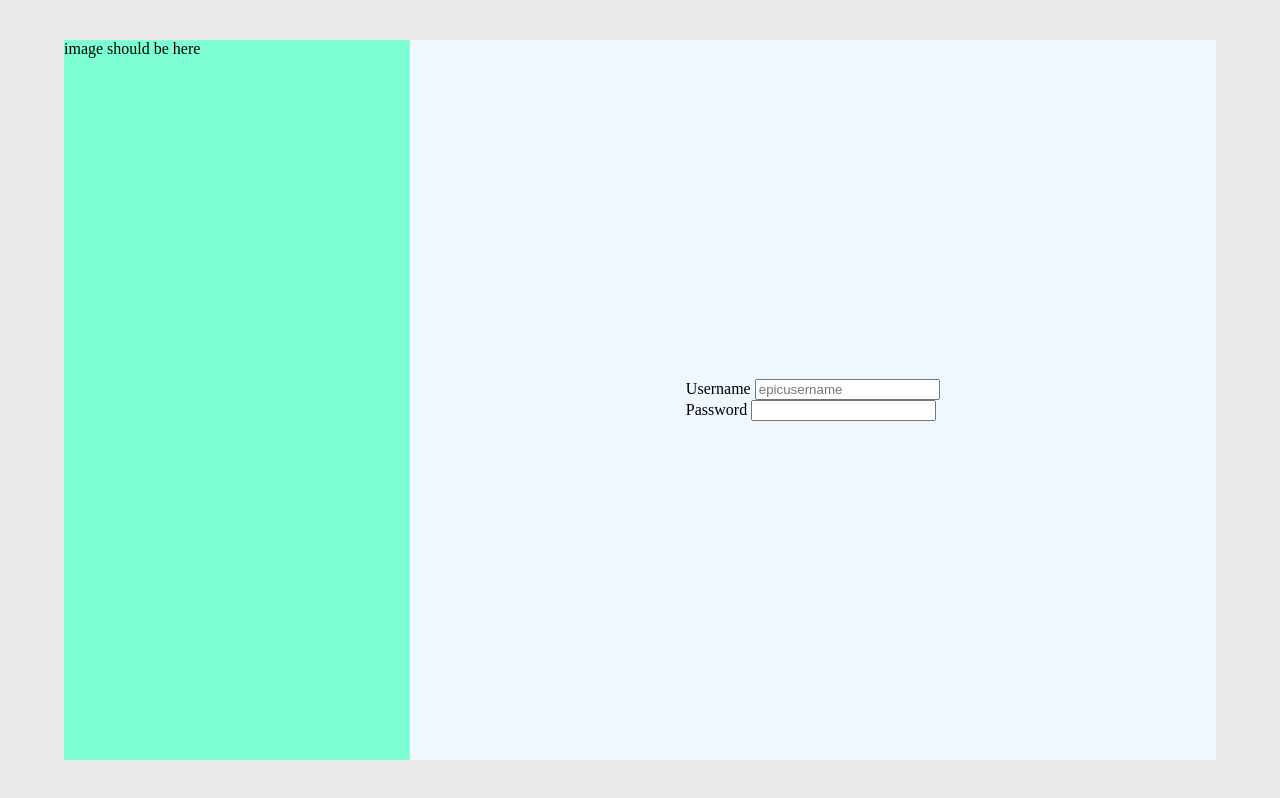
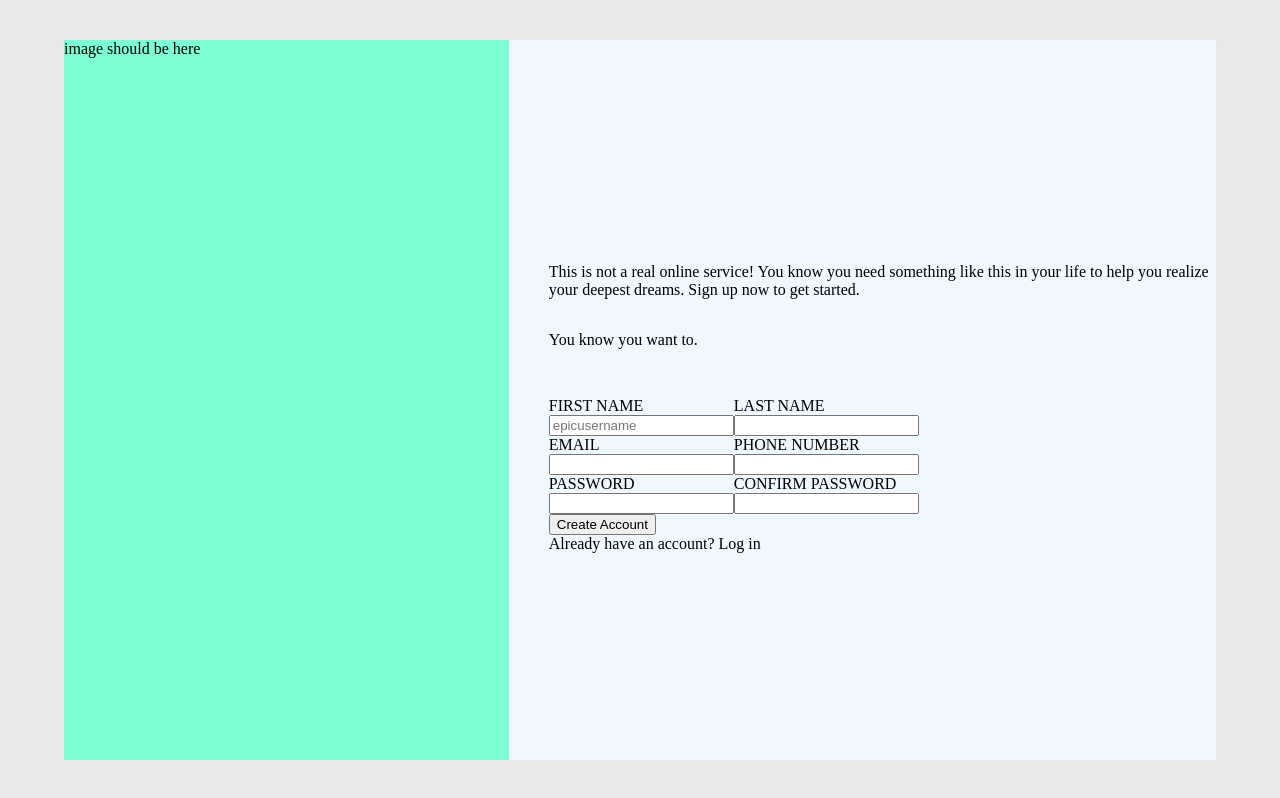
Before and after one commit to imranradzi/Sign-up-Form, a plain HTML site: page index.html in a window 1280 px wide. Drawn offline with Linux system fonts and the light colour scheme.

Commit message:
included all the basic form controls for the form

```diff
--- a/index.html
+++ b/index.html
@@ -10,16 +10,56 @@
 <body>
   <div class="main-container">
     <div class="image">image should be here</div>
-    <div class="login">
-      <form action="" method="">
+    <div class="register">
+      <p>
+        This is not a real online service! You know you
+        need something like this in your life to help you realize your deepest dreams. Sign up now to get started.
+      </p>
+      <p>
+        You know you want to.
+      <p>
+      <div>
+        <form action="" method="">
+          <div class="row1">
+            <div>
+              <label for="firstname">FIRST NAME</label>
+              <input type="text" id="firstname" placeholder="epicusername">
+            </div>
+            <div>
+              <label for="lastname">LAST NAME</label>
+              <input type="text" id="lastname"></div>
+          </div>
+          <div class="row2">
+            <div>
+              <label for="email">EMAIL</label>
+              <input type="email">
+            </div>
+            <div>
+              <label for="phonenumber">
+                PHONE NUMBER
+              </label>
+              <input type="text" inputmode="numeric" pattern="[0-9]*">
+            </div>
+          </div>
+          <div class="row3">
+            <div>
+              <label for="password">PASSWORD</label>
+              <input type="text">
+            </div>
+            <div>
+              <label for="confirmpassword">
+                CONFIRM PASSWORD
+              </label>
+              <input type="text"></div>
+          </div>
+        </form>
+      </div>
+      <div>
         <div>
-          <label for="username">Username</label>
-          <input type="text" id="username" placeholder="epicusername">
+          <button>Create Account</button>
         </div>
-        <div>
-          <label for="password">Password</label>
-          <input type="text" id="password"></div>
-      </form>
+        <div>Already have an account? Log in</div>
+      </div>
     </div>
   </div>
 </body>
--- a/styles.css
+++ b/styles.css
@@ -17,14 +17,25 @@ body {
 
 .image {
   background-color: aquamarine;
-  flex-basis: 30%;
+  flex-basis: 40%;
 }
 
-.login {
+.register {
   background-color: aliceblue;
-  flex-basis: 70%;
+  flex-basis: 60%;
   display: flex;
   flex-direction: column;
   justify-content: center;
-  align-items: center;
+  padding-left: min(5vh, 5vw);
 }
+
+.row1,
+.row2,
+.row3 {
+  display: flex;
+}
+
+form > div > div {
+  display: flex;
+  flex-direction: column;
+}
```
